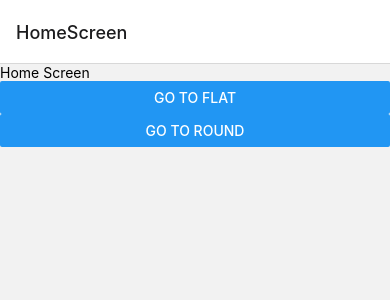
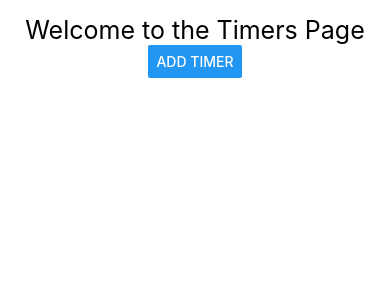
Before and after one commit to hadar-g/TimeBox, a React Native app: screen / in a window 390 px wide. Shown: the top 300 px of the page. Built offline with nearby package versions, Linux system fonts and the light colour scheme.

Commit message:
clean up

```diff
--- a/App.js
+++ b/App.js
@@ -6,16 +6,7 @@ import { createNativeStackNavigator } from '@react-navigation/native-stack';
 
 export default function App() {
 
-  const Stack = createNativeStackNavigator();
-
-
   return (
-  <NavigationContainer>
-      <Stack.Navigator>
-        <Stack.Screen name="HomeScreen" component={HomeScreen} />
-        <Stack.Screen name="FlatScreen" component={FlatScreen} />
-        <Stack.Screen name="RoundScreen" component={RoundScreen} />
-      </Stack.Navigator>
-  </NavigationContainer>
+    <FlatScreen />
   );
 }
--- a/components/FlatTimer.js
+++ b/components/FlatTimer.js
@@ -1,5 +1,5 @@
 import { StatusBar } from 'expo-status-bar';
-import { StyleSheet, Text, View, Button, ScrollView, Pressable, Image} from 'react-native';
+import { Animated, StyleSheet, Text, View, Button, ScrollView, Pressable, Image} from 'react-native';
 import { useState, useEffect, React, Component, forwardRef, useImperativeHandle, useRef} from 'react';
 import Swipeable from 'react-native-gesture-handler/Swipeable';
 import { GestureHandlerRootView } from 'react-native-gesture-handler';
@@ -9,18 +9,14 @@ const FlatTimer = (props) => {
 const [secs, setSecs] = useState(props.s);
 const [mins, setMins] = useState(props.m);
 const[hours, setHours] = useState(props.h);
-const[totalSeconds, setTotalSeconds] = useState(0)
 const [isRunning, setIsRunning] = useState(false)
 const[timerDone, setTimerDone] = useState(false)
-const[intervalId, setIntervalId] = useState(null)
-
 
 const originalSeconds = props.s
 const orignalMinutes = props.m
 const originalHours = props.h
-// useEffect(()=> {
-//     setTotalSeconds( ( Math.floor((parseInt(hours)*3600) + (parseInt(mins)*60) + parseInt(secs) )))
-// }, [])
+
+
 
 useEffect(() => {
     setSecs(secs => secs.toString().padStart(2, '0'))
@@ -70,7 +66,6 @@ const onRenderLeftAction = () => {
       <Pressable
         style = {({pressed}) => [pressed ? {...styles.leftSwipeStyle, opacity: 0.4} : styles.leftSwipeStyle]}
         onPress = {props.onRemoveTimer}>
-        {/* <Text style = {{fontSize: 30, color: 'white'}}></Text> */}
         <Image
         style = {{height: 40, width: 35}}
         source = {require('../Images/clipart1120803.png')}/>
@@ -82,7 +77,6 @@ const onRenderLeftAction = () => {
       <Pressable
       style = {({pressed}) => [pressed ? {...styles.rightSwipeStyle, opacity: 0.4} : styles.rightSwipeStyle]}
           onPress = {resetTimer}>
-        {/* <Text style = {{fontSize: 30, color: 'white'}}>Reset</Text> */}
         <Image
         style = {{height: 50, width: 50}}
         source = {require('../Images/clipart1258763.png')}/>
@@ -91,6 +85,7 @@ const onRenderLeftAction = () => {
   }
 
     return(
+
         <GestureHandlerRootView>
         <Swipeable
           renderLeftActions = {onRenderLeftAction}
@@ -101,28 +96,11 @@ const onRenderLeftAction = () => {
             <View style = {styles.buttons}>
             </View>
             <View style = {styles.buttons}>
-            {/* <Pressable
-                 style = {({pressed}) => [pressed ? {...styles.removeButton, opacity: 0.4} : styles.removeButton]}
-                onPress = {props.onRemoveTimer}>
-                <Text style = {styles.buttonText}>Remove</Text>
-            </Pressable> */}
             <Pressable
                 style = {({pressed}) => [isRunning ? ((pressed) ? {...styles.startStop, backgroundColor: 'red', opacity: 0.4} : {...styles.startStop, backgroundColor: 'red'} ): ((pressed) ? {...styles.startStop, backgroundColor: 'green', opacity: 0.4} : {...styles.startStop, backgroundColor: 'green'})]}
                 onPress = {() => {setIsRunning(!isRunning)}}>
                 <Text style = {styles.buttonText}>{isRunning ? "Stop" : "Start"}</Text>
             </Pressable>
-            {/* <Pressable
-                style = {({pressed}) => [pressed ? {...styles.resetButton, opacity: 0.4} : styles.resetButton]}
-                // style = {styles.resetButton}
-                onPress = {() => {
-                    setTimerDone(false)
-                    setIsRunning(false)
-                    setSecs(originalSeconds)
-                    setMins(orignalMinutes)
-                    setHours(originalHours)
-                }}>
-                <Text style = {styles.buttonText}>Reset</Text>
-            </Pressable> */}
             </View>
         </View>
              </Swipeable>
--- a/components/TimerInput.js
+++ b/components/TimerInput.js
@@ -1,6 +1,6 @@
-import { StatusBar } from 'expo-status-bar';
+
 import { StyleSheet, Text, View, Button, TextInput, Keyboard, Modal, Pressable} from 'react-native';
-import { useState, useEffect, React, Component, useRef} from 'react';
+import { useState, React} from 'react';
 import {Picker} from '@react-native-picker/picker';
 
 const TimerInput = (props) => {
```
Also changed, not shown: screens/FlatScreen.js (+7 -11 lines).
